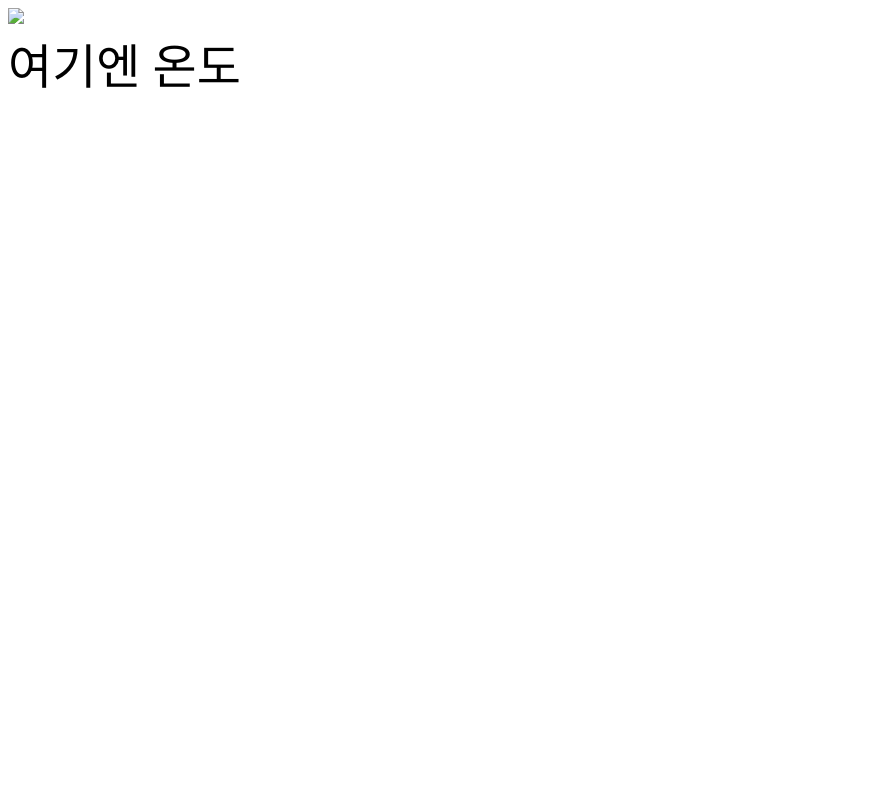
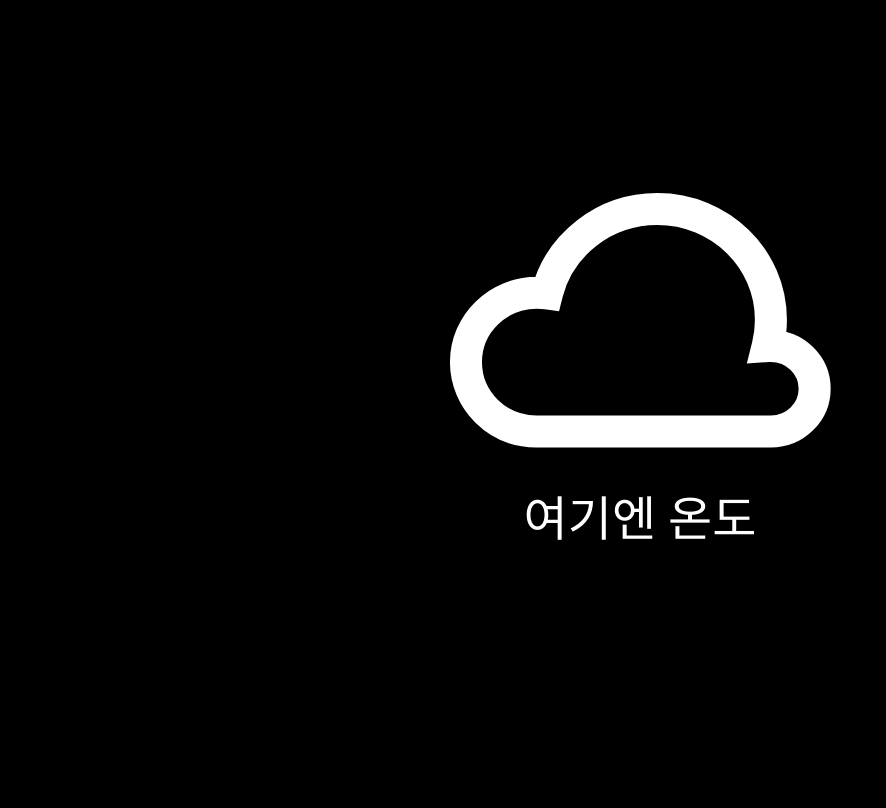
Before and after one commit to chisacam/CWNU19SE_2B, a Flask app: template 2B/templates/weather.html in a window 1280 px wide. Shown: the whole page, without its empty margins (0-886 px from the left). Before the commit the page ends 88 px from the top, so only its background shows below. Run offline with Flask 2, Linux system fonts and the light colour scheme; the template is opened without the code that fills it, so the values that code supplies are empty.

Commit message:
add weather.css

```diff
--- /dev/null
+++ b/2B/static/weather.css
@@ -0,0 +1,34 @@
+html, body {
+    height: 100%;
+    background: black;
+}
+
+#weather {
+    position: absolute;
+    top: 20%;
+    left: 30%;
+    width: 40%;
+    height: 50%;
+    background: transparent;
+    text-align: center;
+}
+
+#icon {
+    width: 100%;
+    height: 80%;
+    background: transparent;
+}
+
+#weather_icon{
+    position: relative;
+    width: 80%;
+    height: 80%;
+    top:10%;
+}
+
+#temp{
+    width: 100%;
+    height: 20%;
+    background: transparent;
+    color: white;
+}
--- a/2B/templates/weather.html
+++ b/2B/templates/weather.html
@@ -2,15 +2,16 @@
 <head>
 <head>
     <meta charset="UTF-8">
+    <link rel="stylesheet" type="text/css" href="/static/weather.css">
     <title></title>
 </head>
 <body>
     <div id="weather" >
         <div id="icon">
-            <img id="weather_icon" src='#'>
+            <img id="weather_icon" src='/static/cloudy.svg'>
         </div>
         <div id="temp">
-            <font size="30px" id="temp">여기엔 온도</font>
+            <font size="40px" id="tempf">여기엔 온도</font>
         </div>
     </div>
 </body>
```
